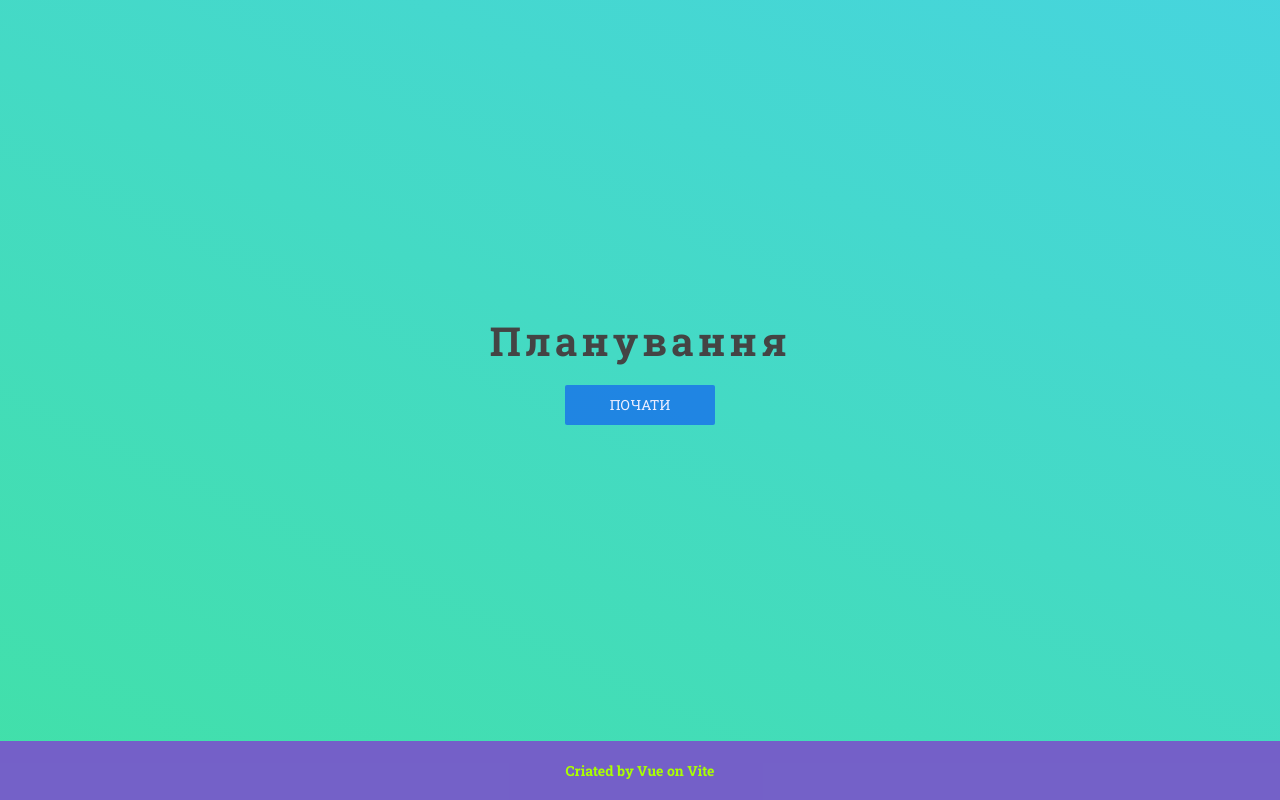
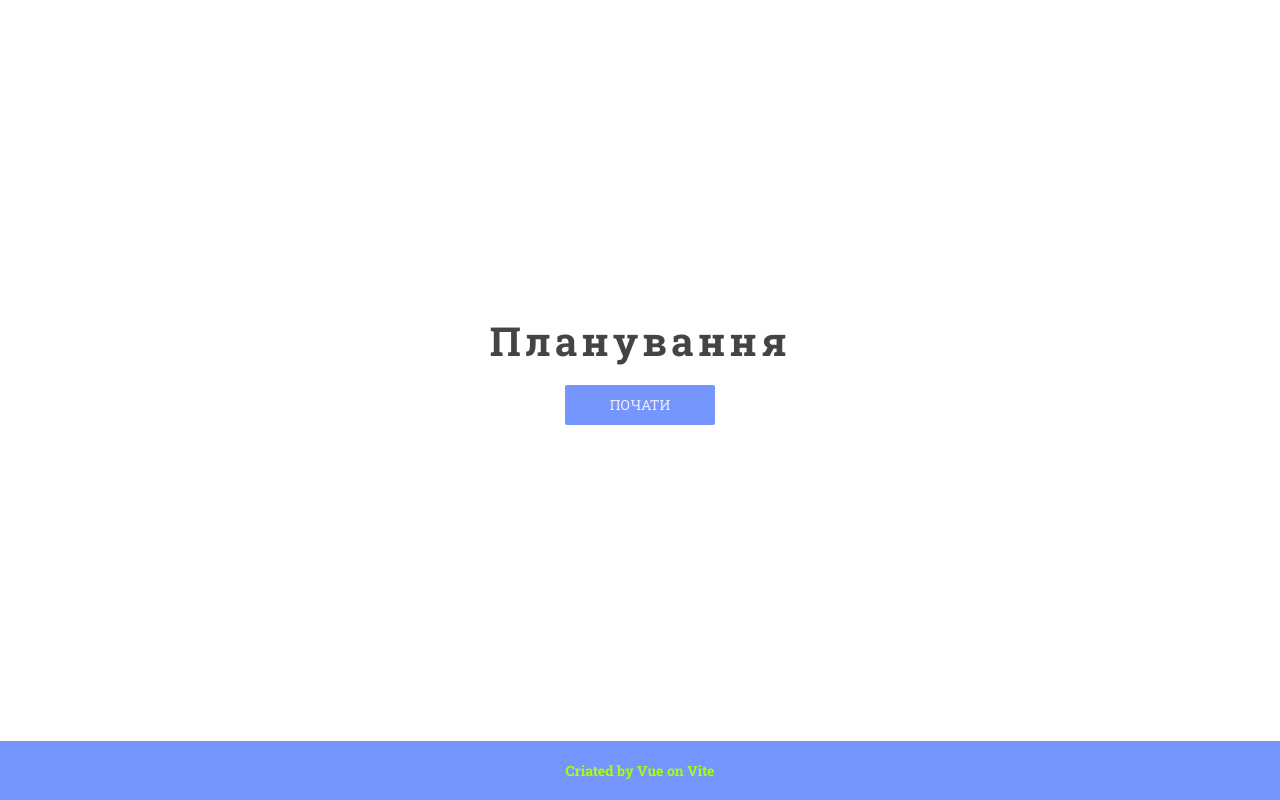
Before and after one commit to AVKfrontend/todos, a Vue app: page / in a window 1280 px wide. Built offline with nearby package versions, Linux system fonts and the light colour scheme.

Commit message:
README
Signed-off-by: AVK <aleks_vk@ukr.net>

```diff
--- a/src/assets/base.css
+++ b/src/assets/base.css
@@ -23,7 +23,6 @@ body {
   font-family: 'Roboto Slab', serif;
   font-size: 14px;
   font-weight: 400;
-  background-color: #f88;
 }
 
 .noscroll {
--- a/src/assets/main.css
+++ b/src/assets/main.css
@@ -16,7 +16,6 @@
   width: 100%;
   height: 100%;
   padding: 1rem 0;
-  background-image: linear-gradient(25deg, #02fdb6bf 0%, #02f1fdba 100%);
 }
 .app-title {
   font-size: 2rem;
@@ -79,7 +78,7 @@
 }
 
 .todo__item--done {
-  background-color: #0fe;
+  background-image: linear-gradient(25deg, #02fdb6bf 0%, #02f1fdba 100%);
 }
 .todo__item--done .todo__text {
   opacity: 0.5;
```
Also changed, not shown: 1 other file (tests, documents, lock files or other folders).
